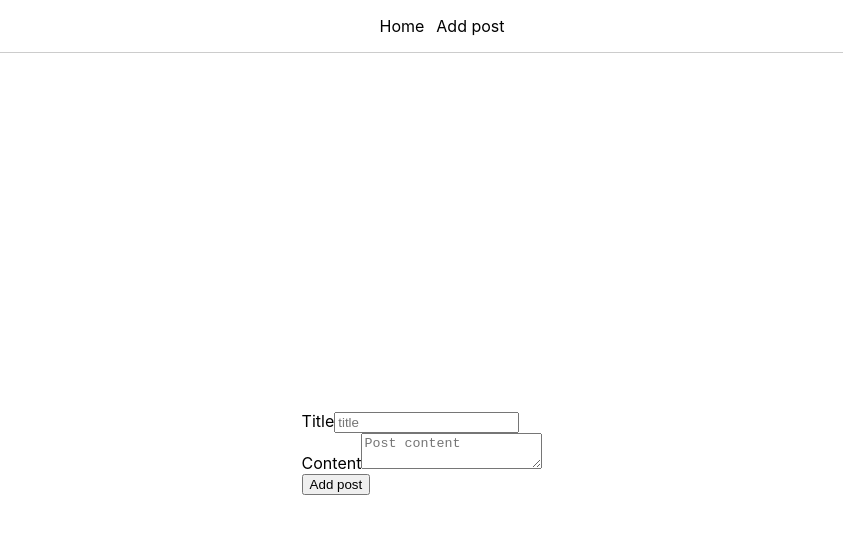
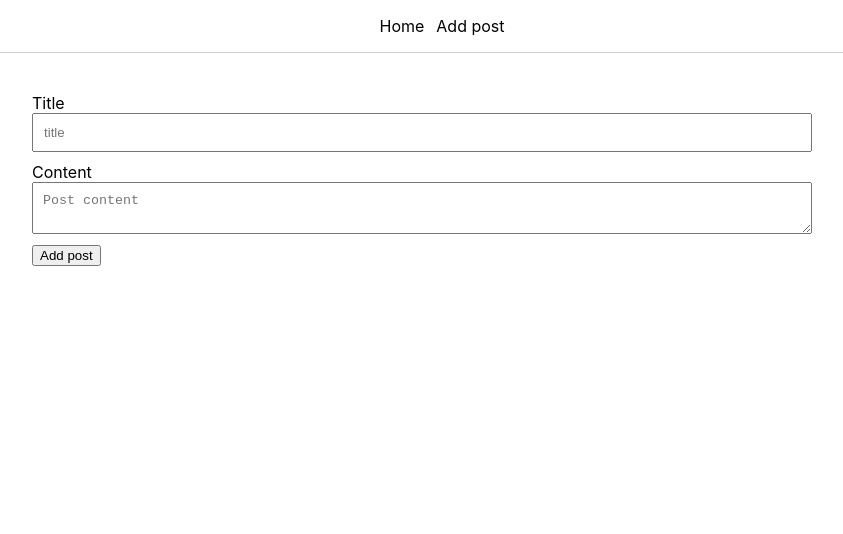
Before and after one commit to ilci66/simple-nextjs-mongodb-app, a Next.js app: page /add-post in a window 1280 px wide. Shown: the top 534 px of the page, without its empty margins (218-1061 px from the left). Built offline with nearby package versions, Linux system fonts and the light colour scheme.

Commit message:
re-wrote css

```diff
--- a/styles/Home.module.css
+++ b/styles/Home.module.css
@@ -1,121 +1,39 @@
 .container {
-  min-height: 100vh;
-  padding: 0 0.5rem;
-  display: flex;
-  flex-direction: column;
-  justify-content: center;
-  align-items: center;
-  height: 100vh;
+  max-width: 800px;
+  margin: 20px auto;
+  padding: 10px;
 }
 
-.main {
-  padding: 5rem 0;
-  flex: 1;
-  display: flex;
-  flex-direction: column;
-  justify-content: center;
-  align-items: center;
+.form {
+  width: 100%;
 }
 
-.footer {
+.formItem {
+  display: block;
   width: 100%;
-  height: 100px;
-  border-top: 1px solid #eaeaea;
-  display: flex;
-  justify-content: center;
-  align-items: center;
+  margin: 10px auto;
 }
 
-.footer a {
-  display: flex;
-  justify-content: center;
-  align-items: center;
-  flex-grow: 1;
+.formItem label {
+  display: block;
 }
 
-.title a {
-  color: #0070f3;
-  text-decoration: none;
+.formItem input[type='text'] {
+  display: block;
+  width: 100%;
+  padding: 10px;
 }
 
-.title a:hover,
-.title a:focus,
-.title a:active {
-  text-decoration: underline;
+.formItem textarea {
+  display: block;
+  width: 100%;
+  padding: 10px;
 }
 
-.title {
-  margin: 0;
-  line-height: 1.15;
-  font-size: 4rem;
+.error {
+  color: red;
 }
 
-.title,
-.description {
-  text-align: center;
+.message {
+  color: green;
 }
-
-.description {
-  line-height: 1.5;
-  font-size: 1.5rem;
-}
-
-.code {
-  background: #fafafa;
-  border-radius: 5px;
-  padding: 0.75rem;
-  font-size: 1.1rem;
-  font-family: Menlo, Monaco, Lucida Console, Liberation Mono, DejaVu Sans Mono,
-    Bitstream Vera Sans Mono, Courier New, monospace;
-}
-
-.grid {
-  display: flex;
-  align-items: center;
-  justify-content: center;
-  flex-wrap: wrap;
-  max-width: 800px;
-  margin-top: 3rem;
-}
-
-.card {
-  margin: 1rem;
-  padding: 1.5rem;
-  text-align: left;
-  color: inherit;
-  text-decoration: none;
-  border: 1px solid #eaeaea;
-  border-radius: 10px;
-  transition: color 0.15s ease, border-color 0.15s ease;
-  width: 45%;
-}
-
-.card:hover,
-.card:focus,
-.card:active {
-  color: #0070f3;
-  border-color: #0070f3;
-}
-
-.card h2 {
-  margin: 0 0 1rem 0;
-  font-size: 1.5rem;
-}
-
-.card p {
-  margin: 0;
-  font-size: 1.25rem;
-  line-height: 1.5;
-}
-
-.logo {
-  height: 1em;
-  margin-left: 0.5rem;
-}
-
-@media (max-width: 600px) {
-  .grid {
-    width: 100%;
-    flex-direction: column;
-  }
-}
```
